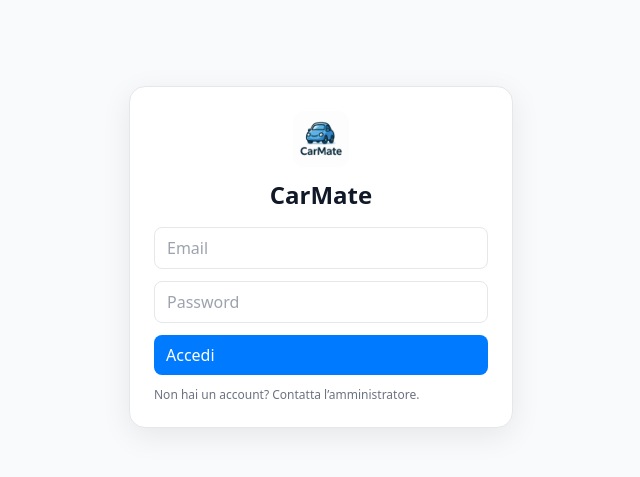
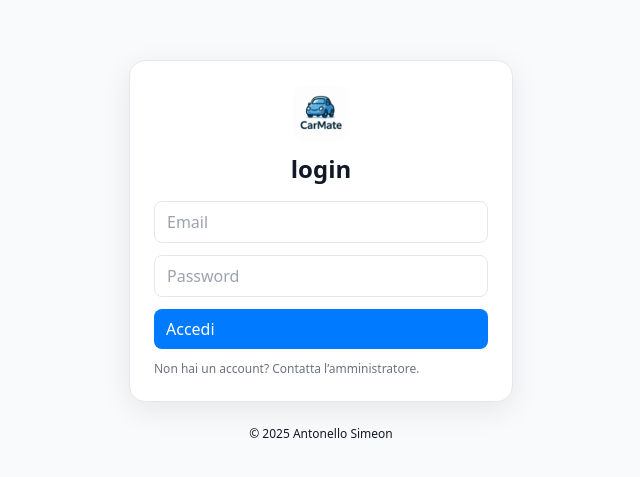
Before and after one commit to antosimeon/carmate, a Next.js app: page /auth/login in a window 1280 px wide. Shown: the part 111-588 px from the top of the page, without its empty margins (319-959 px from the left). Built offline with nearby package versions, Linux system fonts and the light colour scheme.

Commit message:
adding copyright footer

```diff
--- a/app/auth/login/page.tsx
+++ b/app/auth/login/page.tsx
@@ -6,7 +6,6 @@ import { useRouter } from 'next/navigation'
 import { useState } from 'react'
 import { useI18n } from '@/components/I18nProvider'
 
-// Fix: compute BASE so logo works on GitHub Pages
 const REPO = 'carmate'
 const BASE =
   process.env.NEXT_PUBLIC_BASE_PATH ||
@@ -27,11 +26,16 @@ export default function Login() {
     router.replace('/')
   }
 
+  const handleSubmit = async (e: React.FormEvent) => {
+    e.preventDefault()
+    await signIn()
+  }
+
   return (
-    <main className="min-h-[calc(100vh-64px)] flex items-center justify-center p-6">
+    <main className="min-h-[calc(100vh-64px)] flex flex-col items-center justify-center p-6">
+      {/* Login card */}
       <div className="w-full max-w-sm card p-6">
         <div className="flex flex-col items-center gap-3 mb-4">
-          {/* Fix: prefix logo with BASE */}
           <Image
             src={`${BASE}/logo-carmate.png`}
             alt="CarMate"
@@ -41,10 +45,11 @@ export default function Login() {
             priority
             unoptimized
           />
-          <h1 className="text-2xl font-bold">{t('app_title')}</h1>
+          <h1 className="text-2xl font-bold">{t('login')}</h1>
         </div>
 
-        <div className="space-y-3">
+        {/* ✅ Wrap inputs in a form so Enter works */}
+        <form onSubmit={handleSubmit} className="space-y-3">
           <input
             className="input"
             placeholder={t('email')}
@@ -61,13 +66,21 @@ export default function Login() {
             onChange={(e) => setPassword(e.target.value)}
             autoComplete="current-password"
           />
-          <button className="btn btn-primary w-full" onClick={signIn}>
+          <button type="submit" className="btn btn-primary w-full">
             {t('sign_in')}
           </button>
           {error && <p className="text-sm text-red-600">{error}</p>}
           <p className="text-xs text-[var(--muted)]">{t('ask_admin')}</p>
-        </div>
+        </form>
       </div>
+
+      {/* Copyright */}
+      <p
+        className="mt-6 text-xs text-muted-foreground text-center"
+        style={{ paddingBottom: 'calc(env(safe-area-inset-bottom) + 12px)' }}
+      >
+        © {new Date().getFullYear()} Antonello Simeon
+      </p>
     </main>
   )
 }
--- a/app/layout.tsx
+++ b/app/layout.tsx
@@ -1,8 +1,8 @@
 import './globals.css'
 import type { Metadata } from 'next'
 import { I18nProvider } from '@/components/I18nProvider'
+import ClientFooter from '@/components/ClientFooter'
 
-// ✅ define BASE just like in your header/login
 const REPO = 'carmate'
 const BASE =
   process.env.NEXT_PUBLIC_BASE_PATH ||
@@ -13,23 +13,25 @@ export const metadata: Metadata = {
   description: 'Car management made easy',
   icons: { icon: `${BASE}/favicon-carmate.png` },
   manifest: `${BASE}/manifest.json`,
+  themeColor: '#ffffff',
 }
 
-export default function RootLayout({
-  children,
-}: {
-  children: React.ReactNode
-}) {
+export default function RootLayout({ children }: { children: React.ReactNode }) {
   return (
     <html lang="en">
       <head>
-        {/* iOS PWA support */}
+        {/* ✅ iOS safe-area support */}
+        <meta name="viewport" content="width=device-width, initial-scale=1, viewport-fit=cover" />
         <meta name="apple-mobile-web-app-capable" content="yes" />
         <meta name="apple-mobile-web-app-status-bar-style" content="default" />
-        <link rel="apple-touch-icon" href={`${BASE}/favicon-carmate.png`} />
+        <link rel="apple-touch-icon" href={`${BASE}/favicon-carmate-192.png`} />
       </head>
-      <body>
-        <I18nProvider>{children}</I18nProvider>
+      <body className="flex min-h-screen flex-col">
+        <I18nProvider>
+          <main className="flex-1">{children}</main>
+          {/* Footer hides itself on /auth/* via ClientFooter and has safe-area padding */}
+          <ClientFooter />
+        </I18nProvider>
       </body>
     </html>
   )
--- /dev/null
+++ b/components/ClientFooter.tsx
@@ -0,0 +1,18 @@
+'use client'
+
+import { usePathname } from 'next/navigation'
+
+export default function ClientFooter() {
+  const pathname = usePathname() || ''
+  // Hide on any /auth/* route (works even with basePath like /carmate/auth/...)
+  if (pathname.includes('/auth/')) return null
+
+  return (
+    <footer
+      className="p-4 pt-4 text-center text-sm text-muted-foreground"
+      style={{ paddingBottom: 'calc(env(safe-area-inset-bottom) + 16px)' }}
+    >
+      © {new Date().getFullYear()} Antonello Simeon
+    </footer>
+  )
+}
```
